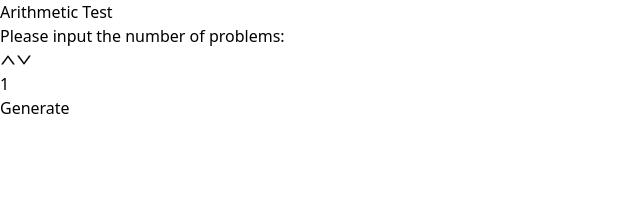
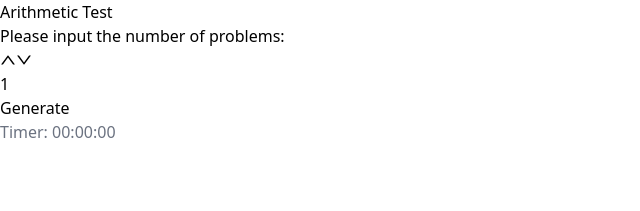
Before and after one commit to hakula139/vue-ts-app-template, a Vue app: page / in a window 1280 px wide. Shown: the top 211 px of the page, without its empty margins (0-640 px from the left). Built offline with nearby package versions, Linux system fonts and the light colour scheme.

Commit message:
fix(timer): optimize display style

```diff
--- a/src/components/TimeCounter.vue
+++ b/src/components/TimeCounter.vue
@@ -1,8 +1,5 @@
 <template>
-  <span
-    v-if="timer"
-    class="text-gray-500"
-  >Current time spent: {{ currentTime() }}</span>
+  <span class="text-gray-500">Timer: {{ currentTime() }}</span>
 </template>
 
 <script setup lang="ts">
```
